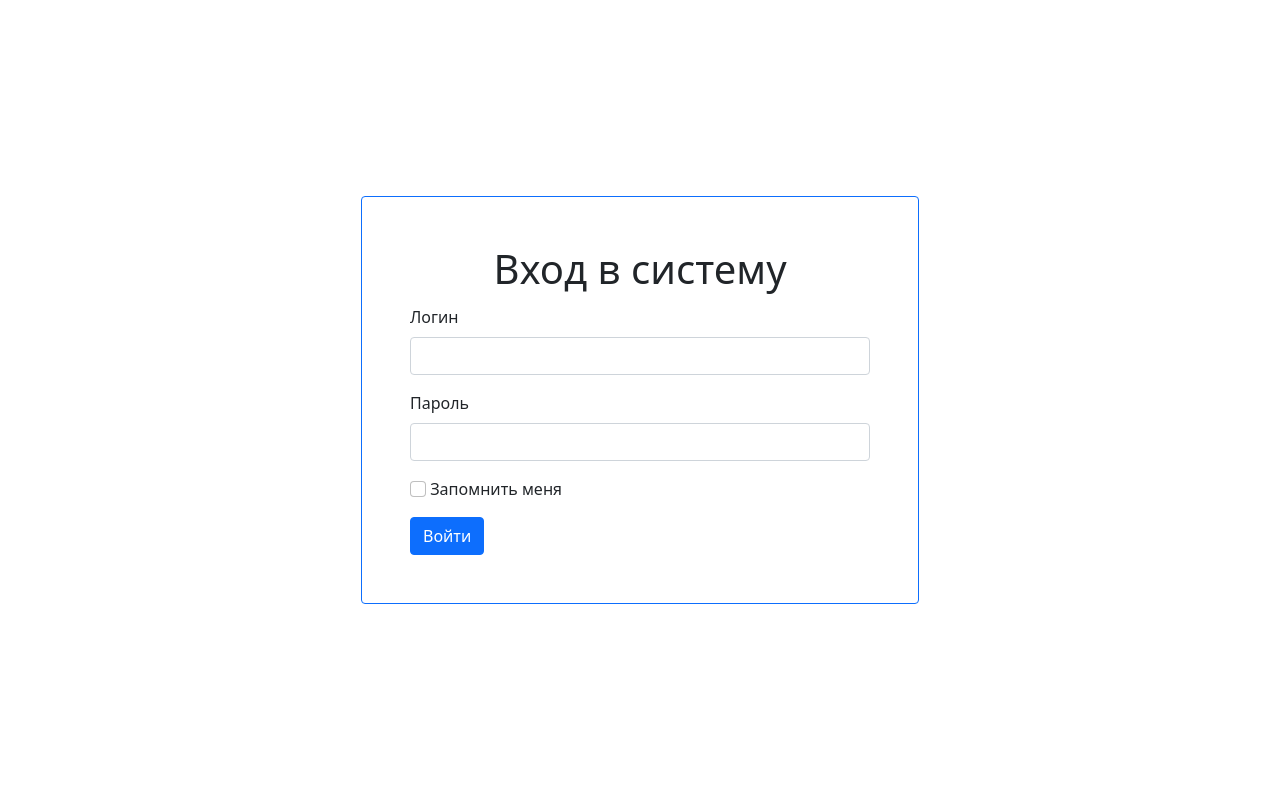
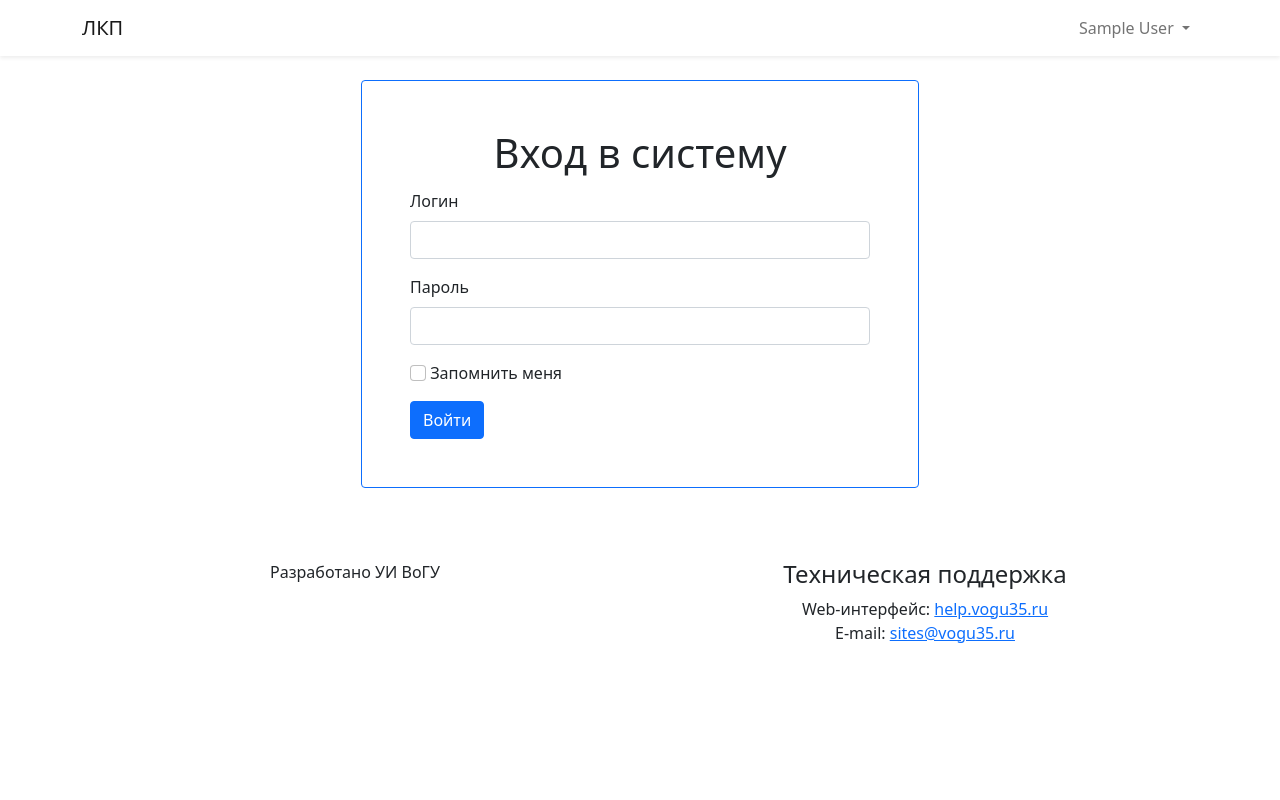
Before and after one commit to DzeinX/LKP, a Django app: page /login_page in a window 1280 px wide. Run offline with Django 4.2, Linux system fonts and the light colour scheme; the visitor is signed in with stand-in values (Sample User, id 1); parts of the project's set-up code (start-up, migrations or seed data) failed here and were passed over.

Commit message:
Изменены темплейты

```diff
--- a/auth_ldap/views.py
+++ b/auth_ldap/views.py
@@ -13,7 +13,7 @@ from django.contrib.auth import get_user_model
 def login_page(request):
     if request.method == "GET":
         if request.user.is_authenticated:
-            return redirect('main')
+            return redirect('home')
         else:
             context = {}
             return render(request, 'registration/login_page.html', context)
--- a/templates/Base_template.html
+++ b/templates/Base_template.html
@@ -1,12 +1,94 @@
-<!DOCTYPE html>
+<!doctype html>
 <html lang="ru">
 <head>
-    <meta charset="UTF-8">
+    <meta charset="utf-8">
+    <meta name="viewport" content="width=device-width, initial-scale=1">
+
     <title>{% block title %}{% endblock %}</title>
+
+    <!-- Scripts -->
+    {#    <script src="{{ asset('js/app.js') }}" defer></script>#}
+
+    <!-- Fonts -->
+    <link rel="dns-prefetch" href="//fonts.gstatic.com">
+    <link href="https://fonts.googleapis.com/css?family=Nunito" rel="stylesheet">
+
+    <!-- Bootstrap -->
     <link href="https://cdn.jsdelivr.net/npm/bootstrap@5.0.2/dist/css/bootstrap.min.css" rel="stylesheet"
           integrity="sha384-EVSTQN3/azprG1Anm3QDgpJLIm9Nao0Yz1ztcQTwFspd3yD65VohhpuuCOmLASjC" crossorigin="anonymous">
+
+    <!-- Styles -->
+    {#    <link href="{{ asset('css/app.css') }}" rel="stylesheet">#}
 </head>
-<body style="height: 100vh">
-{% block body %}{% endblock %}
+<body>
+<div id="app">
+    <nav class="navbar navbar-expand-md navbar-light bg-white shadow-sm">
+        <div class="container">
+            <a class="navbar-brand" href="{% url "home" %}">ЛКП</a>
+
+            <div class="collapse navbar-collapse d-flex justify-content-between" id="navbarSupportedContent">
+                <!-- Left Side Of Navbar -->
+                <ul class="navbar-nav mr-auto">
+
+                </ul>
+
+                <!-- Right Side Of Navbar -->
+                <ul class="navbar-nav ml-auto">
+                    <!-- Authentication Links -->
+                    {% if user.is_authenticated %}
+                        <li class="dropdown nav-item">
+                            <a id="dropdownMenuLink" class="nav-link dropdown-toggle" href="#" role="button"
+                               data-bs-toggle="dropdown" aria-expanded="false">
+                                {{ user.full_name }}
+                            </a>
+
+                            <ul class="dropdown-menu" aria-labelledby="dropdownMenuLink">
+                                <li>
+                                    <a class="dropdown-item" href="{% url "logout_page" %}">Выйти</a>
+                                </li>
+                                <li>
+                                    <a class="dropdown-item" href="{% url "edit" %}"> <!-- Редактирование пользователя -->
+                                        Редактировать профиль
+                                    </a>
+                                </li>
+                            </ul>
+                        </li>
+                    {% else %}
+                        <li class="nav-item">
+                            <a class="nav-link" href="{% url "login_page" %}">Вход</a>
+                        </li>
+                    {% endif %}
+                </ul>
+            </div>
+        </div>
+    </nav>
+
+    <main class="py-4">
+        {% block body %}{% endblock %}
+    </main>
+</div>
+<div class="container my-5">
+    <div class="row">
+        <div class="col-lg-6 text-center text-lg-left">
+            Разработано УИ ВоГУ
+        </div>
+        <div class="col-lg-6 text-center text-lg-right">
+            <h4>Техническая поддержка</h4>
+            <p>
+                Web-интерфейс:
+                <a href="http://help.vogu35.ru">
+                    help.vogu35.ru
+                </a>
+                <br>
+                E-mail:
+                <a href="mailto:sites@vogu35.ru">
+                    sites@vogu35.ru
+                </a>
+            </p>
+        </div>
+    </div>
+</div>
+{% block script %} {% endblock %}
+<script src="https://cdn.jsdelivr.net/npm/bootstrap@5.0.2/dist/js/bootstrap.bundle.min.js" integrity="sha384-MrcW6ZMFYlzcLA8Nl+NtUVF0sA7MsXsP1UyJoMp4YLEuNSfAP+JcXn/tWtIaxVXM" crossorigin="anonymous"></script>
 </body>
 </html>
--- a/templates/lkp_logic/critery.html
+++ b/templates/lkp_logic/critery.html
@@ -4,7 +4,7 @@
     <div class="container">
         <h1>Критерии</h1>
         <p>Критерии, доступные для проверки вам.</p>
-        {% if fields| length !=0 %}
+        {% if fields|length != 0 %}
             <div class="dropdown show mb-3">
                 <a class="btn btn-primary dropdown-toggle" href="#" role="button" id="dropdownMenuLink" data-toggle="dropdown">
                     Отчет (.xlsx)
@@ -14,7 +14,7 @@
                         <a href="#"
                            class="dropdown-item">
                             {{ category.name }}
-                        </a>    <!--{{ route('forms.reportCategoryInspector', [
+                        </a>    <!--{{ route ('forms.reportCategoryInspector', [
                     'form' = form,
                     'category' = category,
                     'inspector' = \Illuminate\Support\Facades\Auth::user()->inspector_id]) }} -->
--- a/templates/lkp_logic/main.html
+++ b/templates/lkp_logic/main.html
@@ -14,5 +14,5 @@
             </ul>
         {% endif %}
     </div>
-    <a href="{% url 'logout_page' %}">Выйти</a>
 {% endblock %}
+{# Этот файл не использовать!!! #}
```
Also changed, not shown: application_OETD/views.py (+20 -0 lines), templates/app.html (+26 -39 lines), templates/home.html (+17 -11 lines), templates/lkp_logic/show.html (+13 -12 lines).
